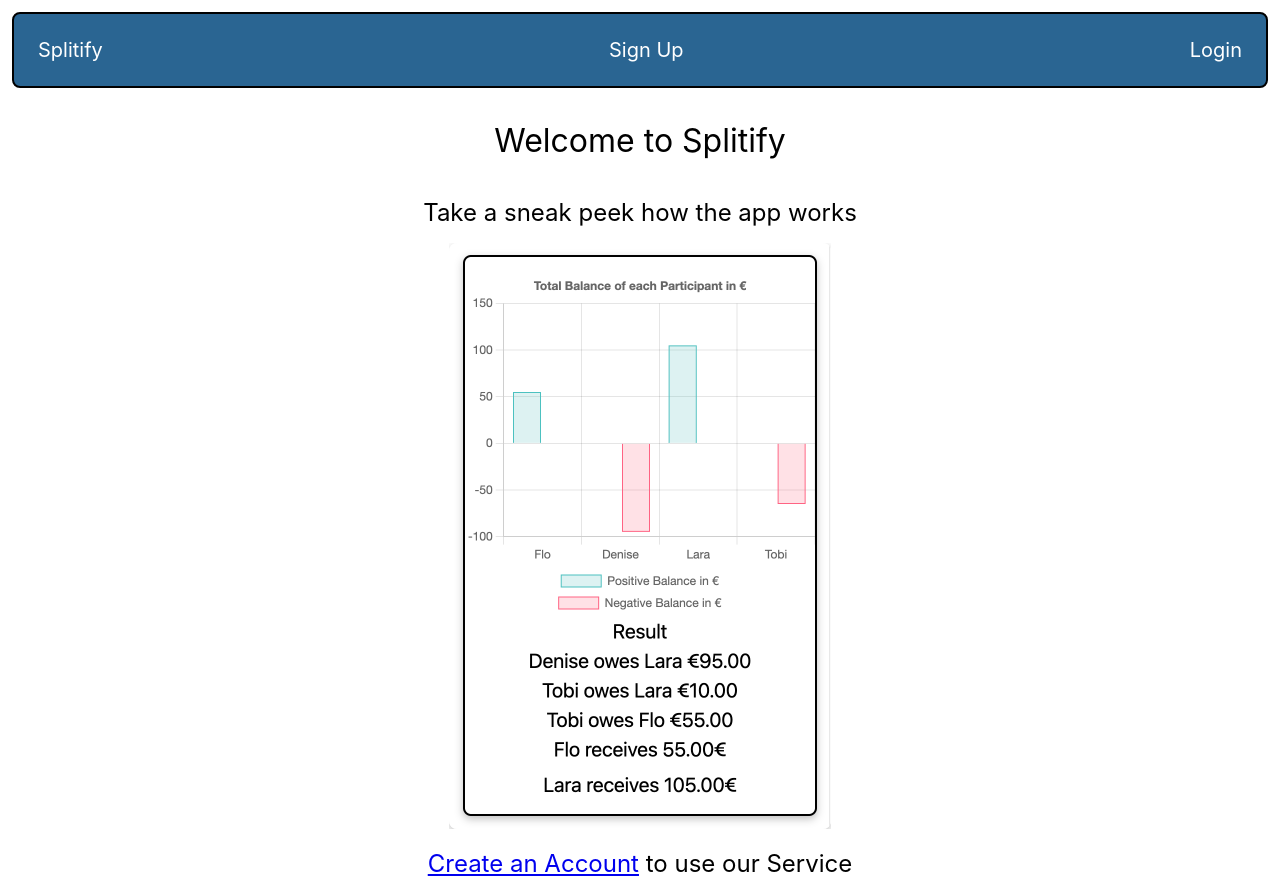
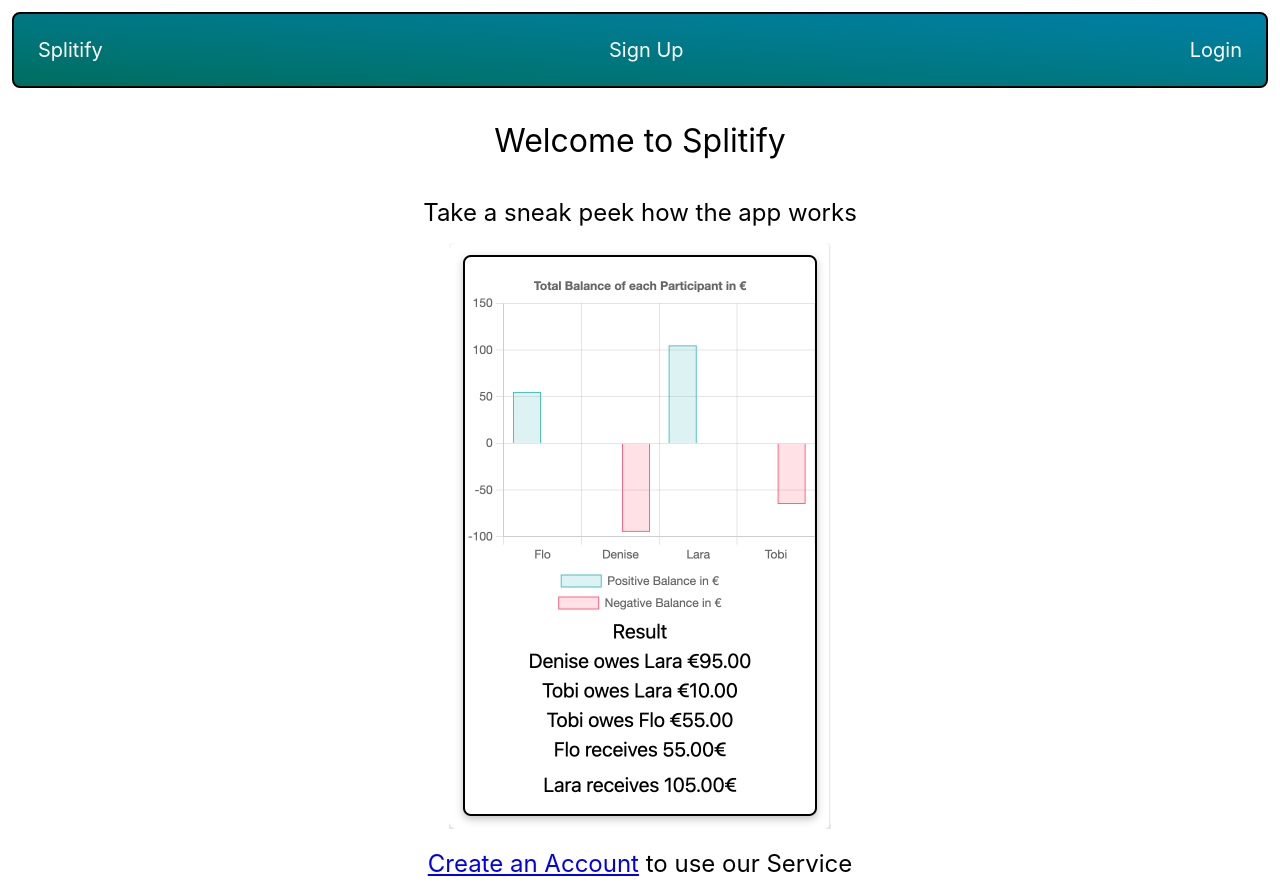
Before and after one commit to flo951/final-project-upleveled, a Next.js app: page / in a window 1280 px wide. Built offline with nearby package versions, Linux system fonts and the light colour scheme; no server answers.

Commit message:
Add linear gradient

```diff
--- a/components/Header.tsx
+++ b/components/Header.tsx
@@ -7,7 +7,15 @@ const headerStyles = css`
   padding: 12px 12px;
   margin: 12px;
   border-radius: 8px;
-  background-color: #2a6592;
+  background-image: linear-gradient(
+    to right top,
+    #006e5f,
+    #007372,
+    #007884,
+    #007c95,
+    #007fa4
+  );
+
   border: 2px solid black;
   color: white;
 
```
